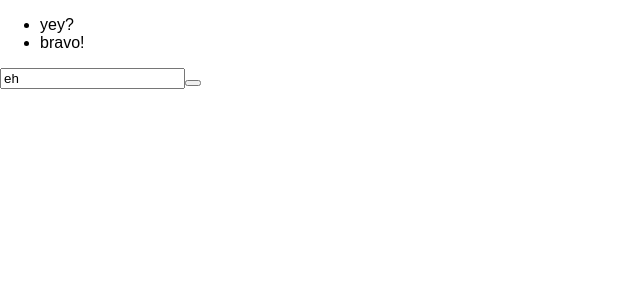
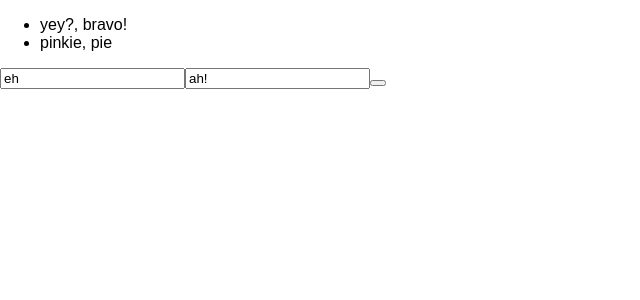
Before and after one commit to tdkohlbeck/life-log, a React (Create React App) app: page / in a window 1280 px wide. Shown: the top 300 px of the page, without its empty margins (0-640 px from the left). Built offline with nearby package versions, Linux system fonts and the light colour scheme.

Commit message:
able to add datums with two tags

```diff
--- a/src/App.js
+++ b/src/App.js
@@ -23,7 +23,7 @@ const View = ({
               key={i}
               className='datum'
               >
-              {strDatum}
+              {`${strDatum[0]}, ${strDatum[1]}`}
             </li>
           );
         })}
@@ -33,7 +33,7 @@ const View = ({
 };
 
 const AddDatumBar = ({
-  strCurrentDatum,
+  arrCurrentDatum,
   funcUpdateCurrentDatumInput,
   funcAddCurrentDatum,
 }) => {
@@ -41,9 +41,15 @@ const AddDatumBar = ({
     <div id='add-datum-bar'>
       <form onSubmit={funcAddCurrentDatum}>
         <input
-          value={strCurrentDatum}
+          name     ={0}
+          value   ={arrCurrentDatum[0]}
           onChange={funcUpdateCurrentDatumInput}
-          />
+        />
+        <input
+          name    ={1}
+          value   ={arrCurrentDatum[1]}
+          onChange={funcUpdateCurrentDatumInput}
+        />
         <button
           onClick={funcAddCurrentDatum}
         ></button>
@@ -54,7 +60,7 @@ const AddDatumBar = ({
 
 const App = ({
   arrDatums,
-  strCurrentDatum,
+  arrCurrentDatum,
   funcAddCurrentDatum,
   funcUpdateCurrentDatumInput,
 }) => {
@@ -64,7 +70,7 @@ const App = ({
         arrDatums={arrDatums}
       />
       <AddDatumBar
-        strCurrentDatum            ={strCurrentDatum}
+        arrCurrentDatum            ={arrCurrentDatum}
         funcUpdateCurrentDatumInput={funcUpdateCurrentDatumInput}
         funcAddCurrentDatum        ={funcAddCurrentDatum}
       />
@@ -75,15 +81,15 @@ const App = ({
 const mapStateToProps = (state) => {
   return {
     arrDatums: state.arrDatums,
-    strCurrentDatum: state.strCurrentDatum,
+    arrCurrentDatum: state.arrCurrentDatum,
   };
 };
 
 const mapDispatchToProps = (dispatch) => {
   return {
-    funcUpdateCurrentDatumInput: (e) => dispatch(
-      funcUpdateCurrentDatumInput(e.target.value)
-    ),
+    funcUpdateCurrentDatumInput: (e) => {
+      dispatch(funcUpdateCurrentDatumInput(e.target.value, e.target.name));
+    },
     funcAddCurrentDatum: (e) => {
       e.preventDefault();
       dispatch(funcAddCurrentDatum());
--- a/src/actions.js
+++ b/src/actions.js
@@ -4,10 +4,11 @@ export const funcAddCurrentDatum = () => {
 	};
 };
 
-export const funcUpdateCurrentDatumInput = (strDatum) => {
+export const funcUpdateCurrentDatumInput = (strTag, intTagIndex) => {
 	return {
-		type: 'CHANGE_CURRENT_DATUM',
-		strDatum,
+		type: 'UPDATE_CURRENT_DATUM',
+		intTagIndex,
+		strTag,
 	};
 };
 
--- a/src/reducer.js
+++ b/src/reducer.js
@@ -1,9 +1,18 @@
 const initState = {
 	arrDatums: [
-		'yey?',
-		'bravo!',
+		[
+			'yey?',
+			'bravo!',
+		],
+		[
+			'pinkie',
+			'pie',
+		],
 	],
-	strCurrentDatum: 'eh',
+	arrCurrentDatum: [
+		'eh',
+		'ah!',
+	],
 };
 
 const reducer = (
@@ -12,20 +21,31 @@ const reducer = (
 ) => {
 	switch (action.type) {
 		case 'ADD_CURRENT_DATUM':
+			const arrNewDatums = state.arrDatums.concat([state.arrCurrentDatum]); // concat one array, not two tags
 			return {
 				...state,
-				arrDatums: state
-					.arrDatums.concat(state.strCurrentDatum),
+				arrDatums: arrNewDatums,
 			};
-		case 'CHANGE_CURRENT_DATUM':
+		case 'UPDATE_CURRENT_DATUM':
+			const strNewTag = action.strTag;
+			const arrNewCurrentDatum = state.arrCurrentDatum
+				.map((strOldTag, i) => {
+					return i == action.intTagIndex ?
+					strNewTag :
+					strOldTag ;
+				});
+			console.log(arrNewCurrentDatum);
 			return {
 				...state,
-				strCurrentDatum: action.strDatum,
+				arrCurrentDatum: arrNewCurrentDatum,
 			};
 		case 'CLEAR_CURRENT_DATUM':
 			return {
 				...state,
-				strCurrentDatum: '',
+				arrCurrentDatum: [
+					'',
+					''
+				],
 			};
 		default:
 			return state;
```
